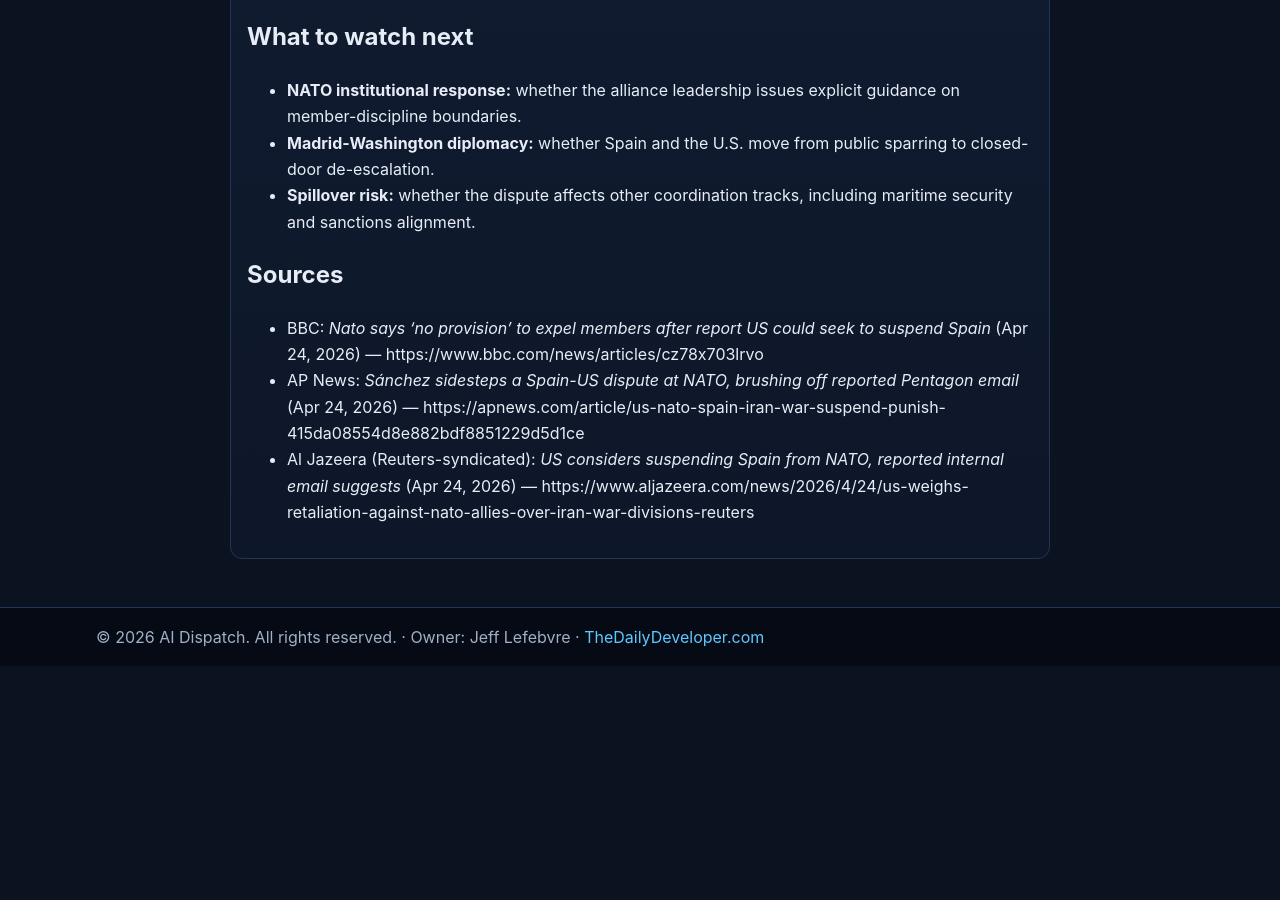
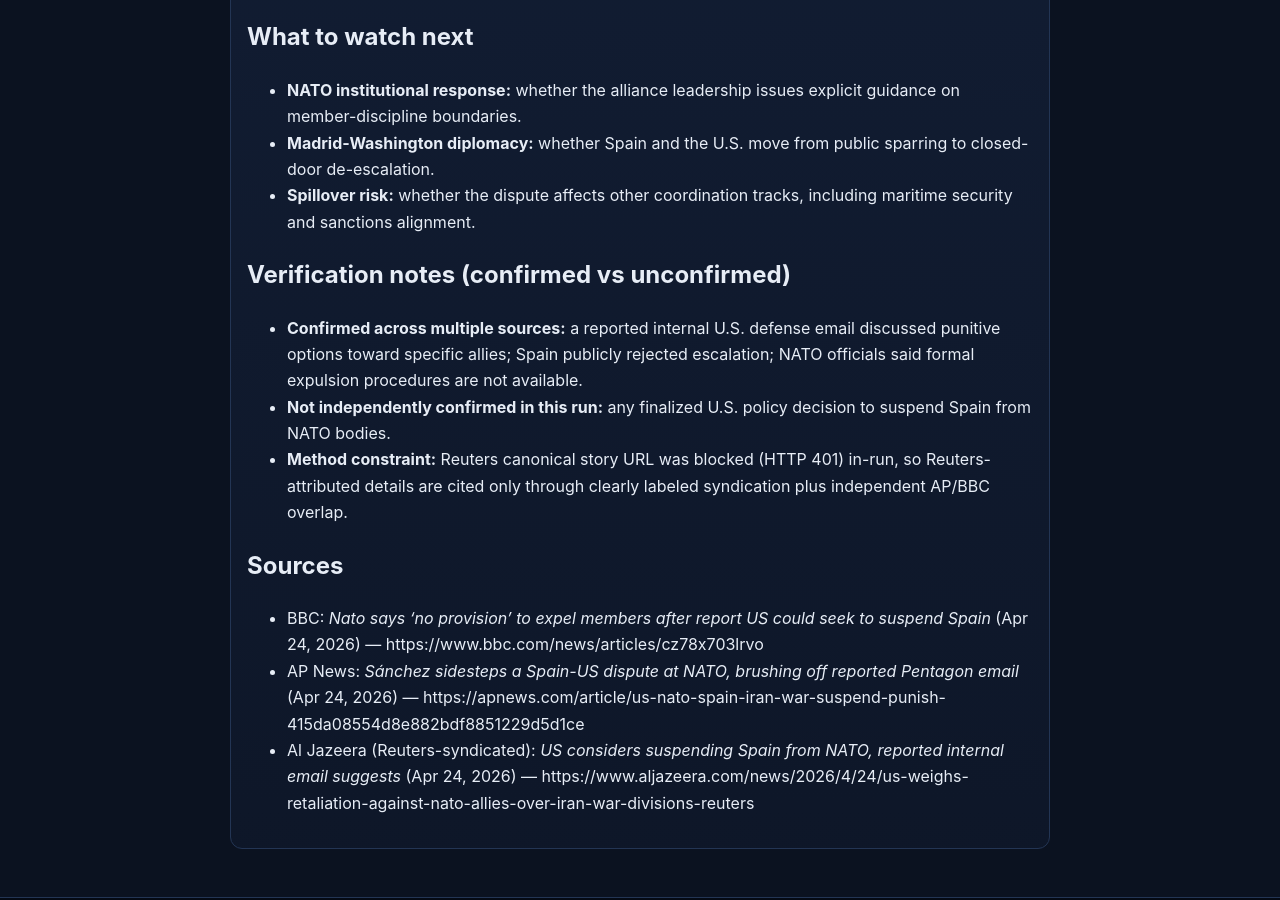
Before and after one commit to thestamp/Static-ai-articles, a Jekyll site: the page built from articles/2026-04-24-us-spain-nato-rift-iran-war-alliance-strain.md, in a window 1280 px wide and 900 px high, scrolled down 1243 px. Built offline with Jekyll 4.4.1, drawn with Linux system fonts in a browser that asks for light colours; before the commit the page ends 1909 px from its top, so only the background shows below that.

Commit message:
Clarify confirmed vs unconfirmed claims in world article

```diff
--- a/articles/2026-04-24-us-spain-nato-rift-iran-war-alliance-strain.md
+++ b/articles/2026-04-24-us-spain-nato-rift-iran-war-alliance-strain.md
@@ -27,6 +27,12 @@
 - **Madrid-Washington diplomacy:** whether Spain and the U.S. move from public sparring to closed-door de-escalation.
 - **Spillover risk:** whether the dispute affects other coordination tracks, including maritime security and sanctions alignment.
 
+## Verification notes (confirmed vs unconfirmed)
+
+- **Confirmed across multiple sources:** a reported internal U.S. defense email discussed punitive options toward specific allies; Spain publicly rejected escalation; NATO officials said formal expulsion procedures are not available.
+- **Not independently confirmed in this run:** any finalized U.S. policy decision to suspend Spain from NATO bodies.
+- **Method constraint:** Reuters canonical story URL was blocked (HTTP 401) in-run, so Reuters-attributed details are cited only through clearly labeled syndication plus independent AP/BBC overlap.
+
 ## Sources
 
 - BBC: *Nato says 'no provision' to expel members after report US could seek to suspend Spain* (Apr 24, 2026) — https://www.bbc.com/news/articles/cz78x703lrvo
```
